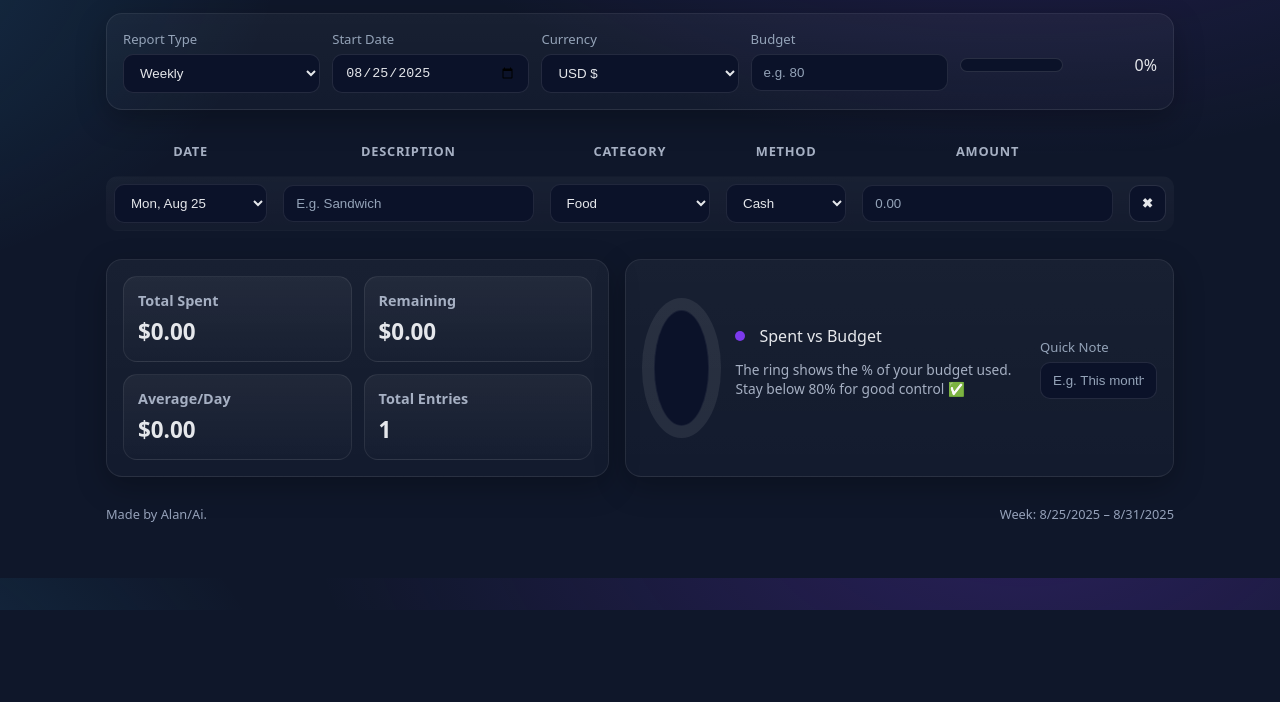
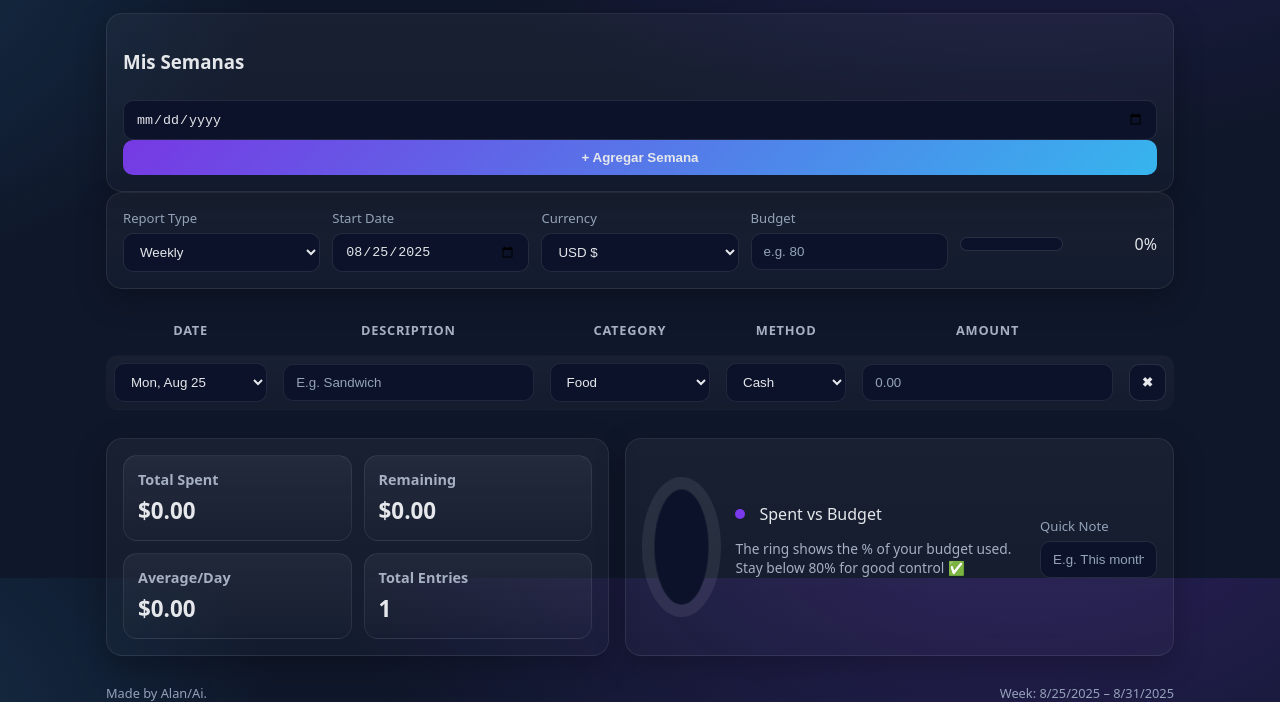
Before and after one commit to alanrss/budget, a plain HTML site: page index.html in a window 1280 px wide. Shown: the part 222-924 px from the top of the page. Before the commit the page ends 832 px from the top, so only its background shows below. Drawn offline with Linux system fonts and the light colour scheme.

Commit message:
Update index.html

```diff
--- a/index.html
+++ b/index.html
@@ -20,6 +20,14 @@
         <button id="clearBtn" class="danger">🗑 Clear Period</button>
       </div>
     </div>
+    <section class="card weeks" aria-label="Gestión de Semanas">
+  <h3>Mis Semanas</h3>
+  <div id="weeksList" style="display:flex; gap:8px; flex-wrap:wrap"></div>
+  <div style="margin-top:8px">
+    <input type="date" id="newWeekStart" />
+    <button id="addWeekBtn">+ Agregar Semana</button>
+  </div>
+</section>
 
     <section class="card controls" aria-label="Period and Budget Controls">
       <div>
```
